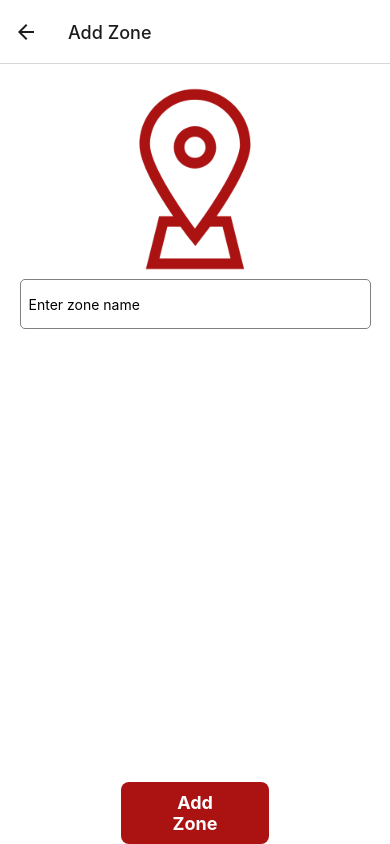
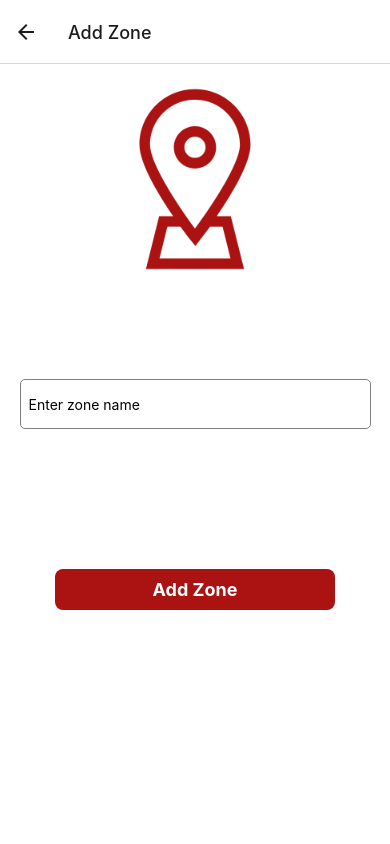
Before and after one commit to zeinshhadi/b-route-app, a React Native app in the folder frontend/: screen /AddZoneScreen in a window 390 px wide. Built offline with nearby package versions, Linux system fonts and the light colour scheme.

Commit message:
Frontend <> Fixed add zone screen

```diff
--- a/frontend/screens/adminScreens/AddZoneScreen.js
+++ b/frontend/screens/adminScreens/AddZoneScreen.js
@@ -60,7 +60,7 @@ const AddZoneScreen = () => {
       <View style={styles.formContainer}>
         <ScrollView>
           <Image style={styles.image} source={require("../../assets/addzoneimg.png")} />
-          <View>
+          <View style={styles.innerFormContainer}>
             <TextInput
               style={styles.inputDesign}
               placeholder="Enter zone name"
@@ -68,12 +68,12 @@ const AddZoneScreen = () => {
               value={zoneInfo.color}
               onChangeText={(text) => handleInputChange("zone_name", text)}
             />
+            <Button onPress={handleRegister} disabled={loading}>
+              {loading ? <ActivityIndicator size="small" color="white" /> : <Text>Add Zone</Text>}
+            </Button>
           </View>
         </ScrollView>
       </View>
-      <Button onPress={handleRegister} disabled={loading}>
-        {loading ? <ActivityIndicator size="small" color="white" /> : <Text>Add Zone</Text>}
-      </Button>
     </View>
   );
 };
@@ -100,7 +100,7 @@ const styles = StyleSheet.create({
   formContainer: {
     flex: 1,
     width: "90%",
-    justifyContent: "center",
+    justifyContent: "space-around",
     marginTop: 15,
   },
   dropdown: {
@@ -131,4 +131,9 @@ const styles = StyleSheet.create({
     height: 200,
     alignSelf: "center",
   },
+  innerFormContainer: {
+    flex: 1,
+    gap: 140,
+    marginTop: 100,
+  },
 });
```
